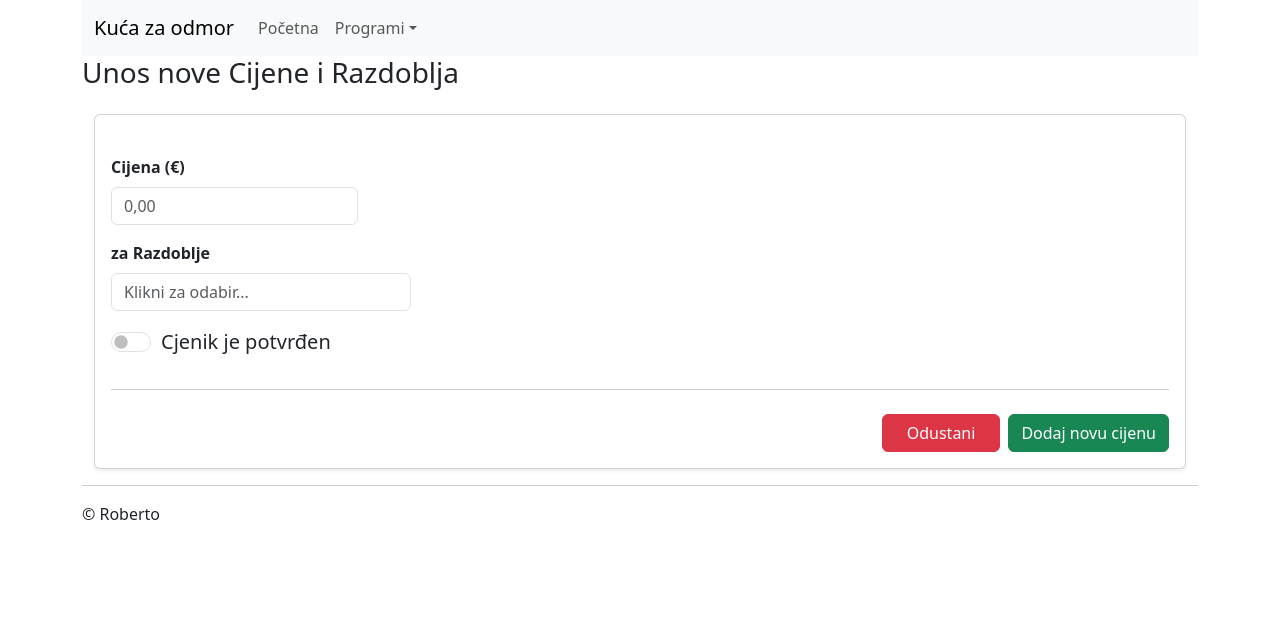
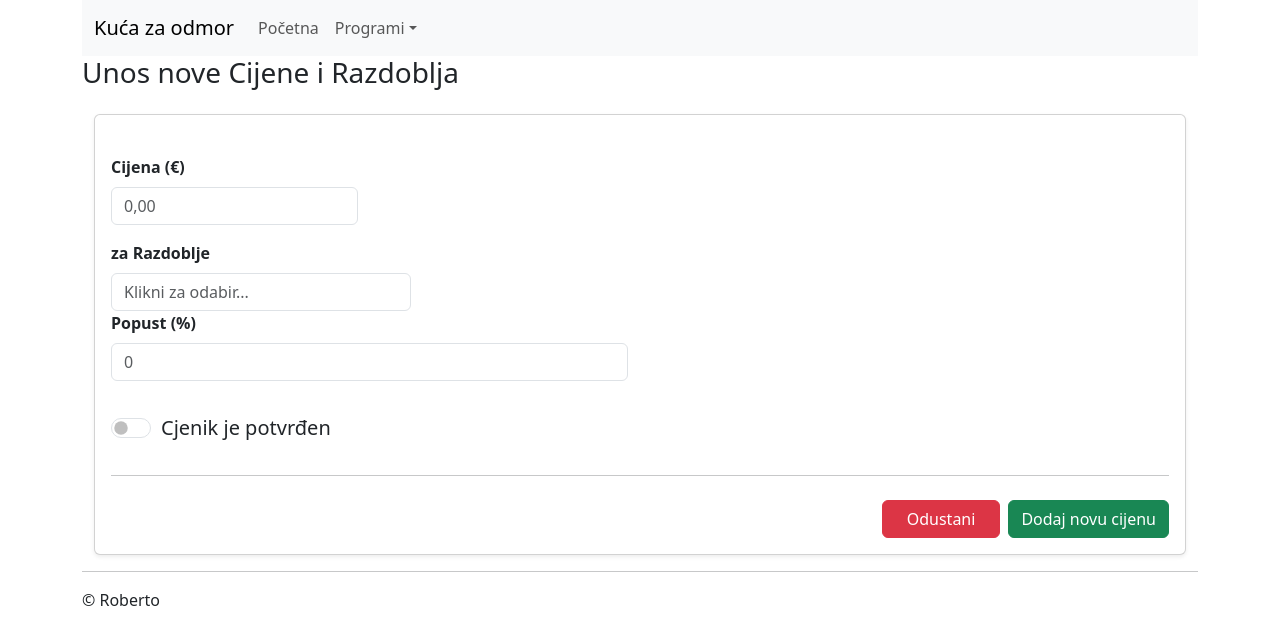
Before and after one commit to rperkovi/KucaZaOdmor, a React (Vite) app: page /cijene/novi in a window 1280 px wide. Shown: the top 644 px of the page. Built offline with nearby package versions, Linux system fonts and the light colour scheme.

Commit message:
Update CijenaNovi.jsx

```diff
--- a/src/pages/cijene/CijenaNovi.jsx
+++ b/src/pages/cijene/CijenaNovi.jsx
@@ -59,6 +59,7 @@ export default function CijenaNovi() {
             datumPromjena: new Date().toISOString(),
             datumPocetka: startDate.toISOString(),
             datumKraja: endDate.toISOString(),
+            popust: parseFloat(podaci.get('popust')),
             platio: podaci.get('platio') === 'on',
 
         })
@@ -118,21 +119,30 @@ export default function CijenaNovi() {
                                             placeholderText="Klikni za odabir..."
                                         />
 
-
                                 </Col>
 
+                                <Col md={6}>
+                                    <Form.Group controlId="popust" className="mb-3">
+                                        <Form.Label className="fw-bold">Popust (%)</Form.Label>
+                                        <Form.Control
+                                            type="number"
+                                            name="popust"
+                                            step={1}
+                                            placeholder="0"
+                                        />
+                                    </Form.Group>
+                                </Col>
                             </Row>
-
                             <Row className="align-items-center" style={{marginBottom: '10px'}}>
 
 
                                 {/* Aktivan - Switch umjesto checkboxa za moderniji izgled */}
                                 <Col md={6}>
-                                    <Form.Group controlId="platio" className="mb-3 mt-md-3">
+                                    <Form.Group controlId="potvrda" className="mb-3 mt-md-3">
                                         <Form.Check
                                             type="switch"
                                             label="Cjenik je potvrđen"
-                                            name="platio"
+                                            name="potvrda"
                                             className="fs-5"
                                         />
                                     </Form.Group>
```
